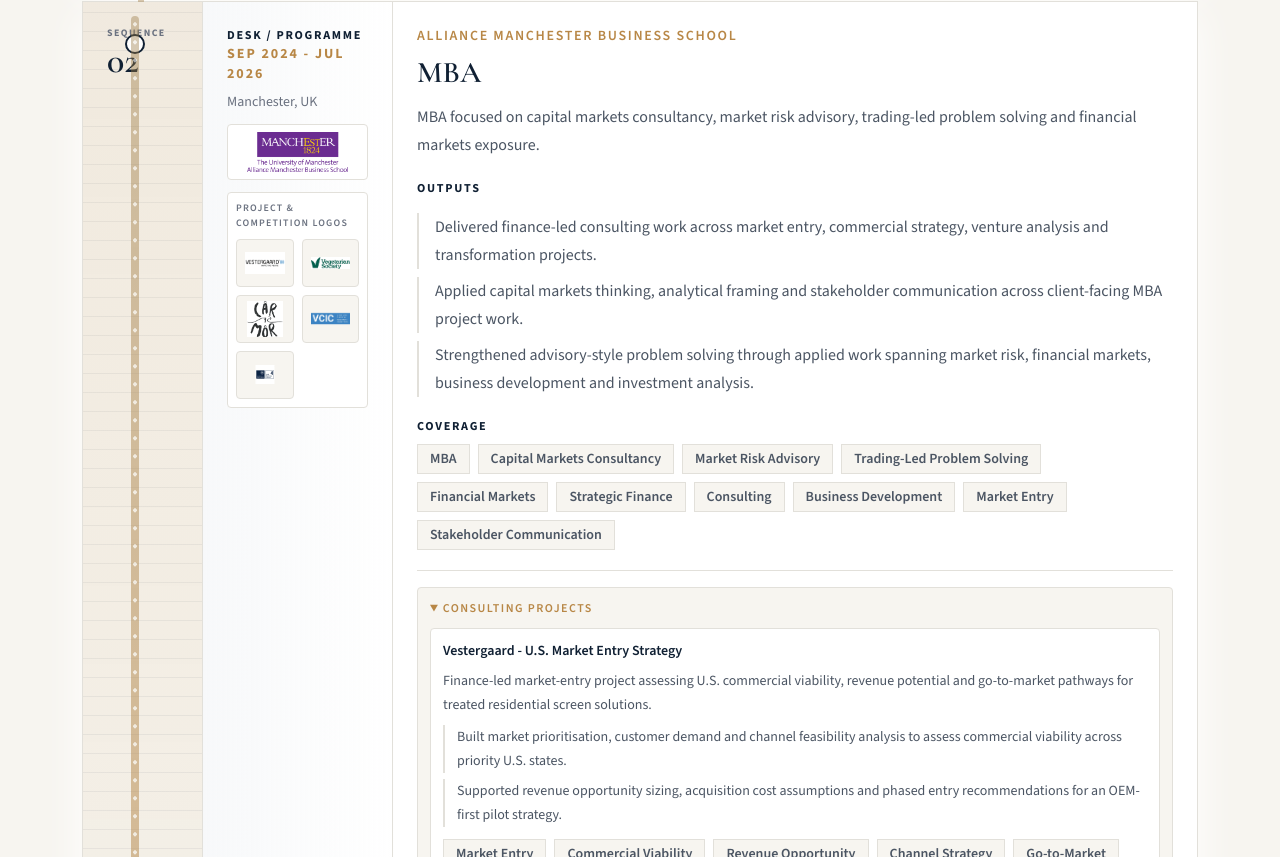
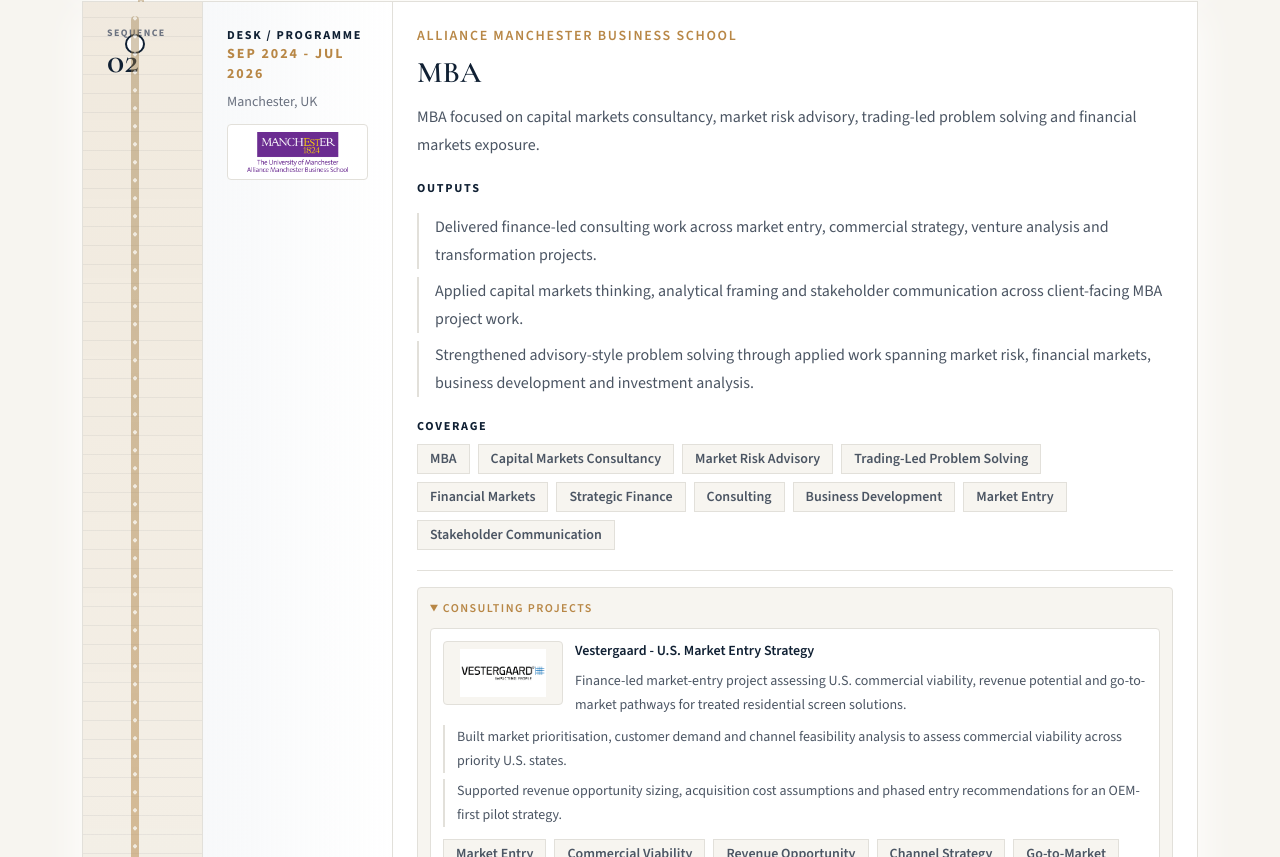
Before and after one commit to akshay7861/akshay-singh-casebook, a React (Vite) app: page / in a window 1280 px wide. Shown: the part 3403-4260 px from the top of the page. Built offline with nearby package versions, Linux system fonts and the light colour scheme.

Commit message:
Place MBA project logos beside each entry instead of grouped panel

```diff
--- a/src/components/ExperienceTimeline.tsx
+++ b/src/components/ExperienceTimeline.tsx
@@ -50,32 +50,6 @@
                     />
                   </div>
                 ) : null}
-                {entry.organisation === 'Alliance Manchester Business School' ? (
-                  <div className="mt-3 rounded border border-border bg-white p-2">
-                    <p className="mb-2 text-[0.62rem] font-semibold uppercase tracking-[0.12em] text-muted">
-                      Project & Competition Logos
-                    </p>
-                    <div className="grid grid-cols-2 gap-2">
-                      {entry.subSections
-                        ?.flatMap((section) => section.items)
-                        .filter((item) => item.logo)
-                        .map((item) => (
-                          <div
-                            key={`left-logo-${item.title}`}
-                            className="flex h-12 items-center justify-center rounded border border-border bg-page px-2"
-                            title={item.title}
-                          >
-                            <img
-                              src={item.logo}
-                              alt={item.title}
-                              className="max-h-9 w-full object-contain"
-                              loading="lazy"
-                            />
-                          </div>
-                        ))}
-                    </div>
-                  </div>
-                ) : null}
               </div>
               <div className="p-6">
                 <p className="text-sm font-semibold uppercase tracking-[0.12em] text-gold">
@@ -112,7 +86,21 @@
                           <div className="mt-3 space-y-3">
                             {section.items.map((item) => (
                               <article key={item.title} className="rounded border border-border bg-white p-3">
-                                <div className="flex flex-wrap items-start justify-between gap-3">
+                                <div className="grid gap-3 md:grid-cols-[120px_1fr] md:items-start">
+                                  {item.logo ? (
+                                    <div className="flex h-16 items-center justify-center rounded border border-border bg-page px-2">
+                                      <img
+                                        src={item.logo}
+                                        alt={item.title}
+                                        className="max-h-12 w-full object-contain"
+                                        loading="lazy"
+                                      />
+                                    </div>
+                                  ) : (
+                                    <div />
+                                  )}
+                                  <div>
+                                    <div className="flex flex-wrap items-center gap-2">
                                       <p className="text-sm font-semibold text-navy">{item.title}</p>
                                       {item.year ? (
                                         <span className="rounded border border-border px-2 py-0.5 text-[0.7rem] font-semibold text-muted">
@@ -121,6 +109,8 @@
                                       ) : null}
                                     </div>
                                     <p className="mt-2 text-sm leading-6 text-body">{item.summary}</p>
+                                  </div>
+                                </div>
                                 <ul className="mt-2 space-y-1.5 text-sm leading-6 text-body">
                                   {item.outputs.map((output) => (
                                     <li key={output} className="border-l-2 border-border pl-3">
```
Lines whose indentation alone changed are shown as unchanged.
